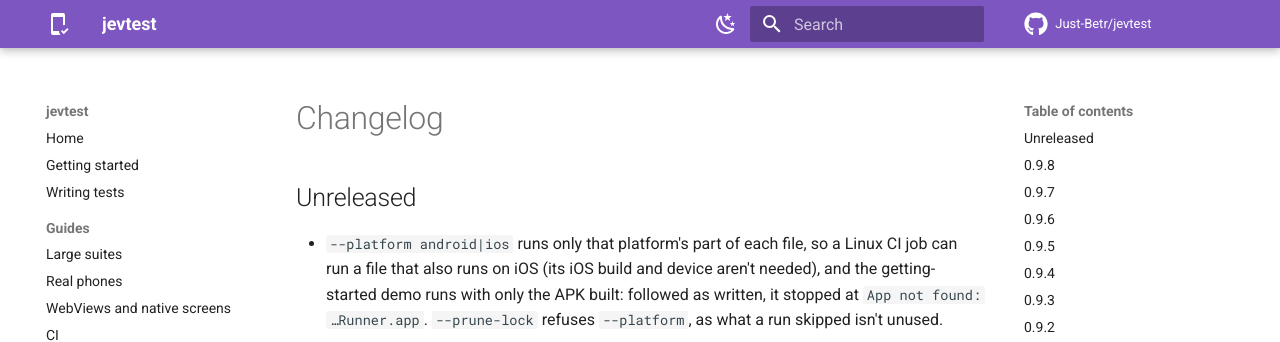
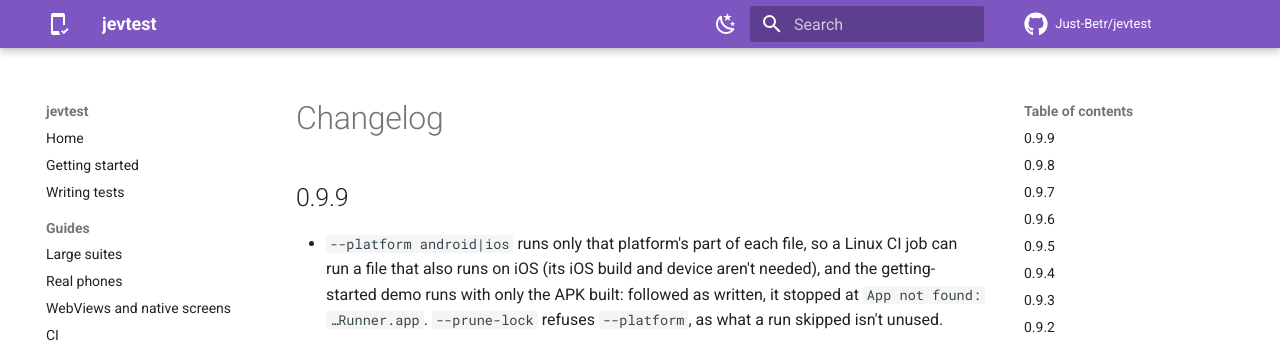
Before and after one commit to Just-Betr/jevtest, an MkDocs documentation site: the page built from docs/changelog.md, in a window 1280 px wide and 900 px high. Shown: the top 342 px of the window. Built offline with MkDocs 1.6.1 and Material for MkDocs 9.7.7, drawn with Linux system fonts in a browser that asks for light colours; comment, search, counter and statistics services are not loaded.

Commit message:
0.9.9: --platform, so the docs' demo and CI jobs work as written
Co-Authored-By: Claude Opus 5.5 <noreply@anthropic.com>

````diff
--- a/CHANGELOG.md
+++ b/CHANGELOG.md
@@ -1,6 +1,6 @@
 # Changelog
 
-## Unreleased
+## 0.9.9
 
 - `--platform android|ios` runs only that platform's part of each file, so a Linux CI job can run a file that also
   runs on iOS (its iOS build and device aren't needed), and the getting-started demo runs with only the APK built:
--- a/docs/getting-started.md
+++ b/docs/getting-started.md
@@ -82,7 +82,7 @@ jevtest run tests.yaml --lock record --out results
 Both flags are required, so every run says how it treats the lockfile and where its results go.
 
 ```console
-jevtest 0.9.8 · android · emulator-5554 · dev.jevtest.jevtest_demo · jev-1.13.0 · lockfile: record
+jevtest 0.9.9 · android · emulator-5554 · dev.jevtest.jevtest_demo · jev-1.13.0 · lockfile: record
 
 ▶ App opens on the sign-in screen
   ✓ expect: The sign in screen is showing — Jev 0.98
--- a/jevtest/__init__.py
+++ b/jevtest/__init__.py
@@ -1,3 +1,3 @@
 """jevtest: plain-English end-to-end tests for Android and iOS apps, driven by TypeSafe's Jev."""
 
-__version__ = "0.9.8"
+__version__ = "0.9.9"
````
Also changed, not shown: README.md (+1 -1 lines), docs/index.md (+1 -1 lines).
